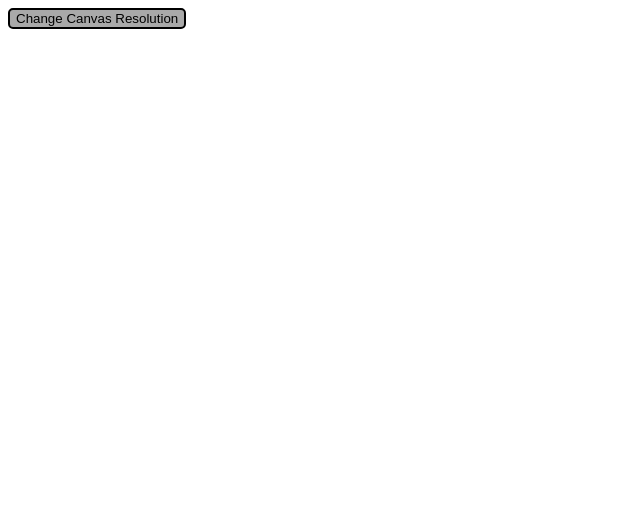
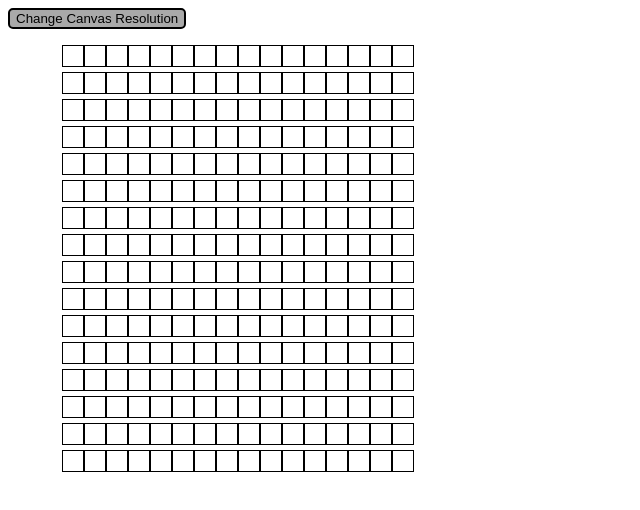
Before and after one commit to phearcet/odin-etch, a plain HTML site: page index.html in a window 1280 px wide. Shown: the whole page, without its empty margins (0-640 px from the left). Drawn offline with Linux system fonts and the light colour scheme.

Commit message:
Fixed grid format
Fixed the issue of blocks not displaying in a square format. but the size of block issue still persisted.

```diff
--- a/script.js
+++ b/script.js
@@ -3,7 +3,7 @@ const resBtn = document.querySelector("#btn");
 let resolution = 16;
 
 resBtn.addEventListener('click',() => {
-  let resolution = Number(window.prompt("Enter New Canvas Resolution (lower than 100)", 16));
+  let resolution = Number(window.prompt("Enter New Canvas Resolution (lower than 100)", '16'));
   if(resolution > 100) {
     alert("Error. Please enter a number under 100");
   };
@@ -12,19 +12,32 @@ resBtn.addEventListener('click',() => {
   drawDiv(resolution);
 });
 function drawDiv(resolution){
-  for (let i = 0; i < resolution*resolution; i++) {
+  for (let i = 0; i < resolution; i++) {
+
+    let row = document.createElement("div");
+    row.classList.add("grid");
+
+    for(let i = 0; i < resolution; i++){
+
       const div = document.createElement("div");
-
+      div.classList.add("grid");
       div.style.width = "20px";
       div.style.height = "20px";
+
       div.style.backgroundColor = "white";
       div.style.border = "solid 1px";
       div.onmouseenter = (Event) => {
         div.style.backgroundColor = "darkgrey";
     } ;
 
-    container.appendChild(div);
+      row.appendChild(div);
+    }
+  row.style.display = "flex";
+
+
+
+  container.appendChild(row);
 }
 }
 
-drawDiv();
+drawDiv(resolution);
--- a/style.css
+++ b/style.css
@@ -15,3 +15,7 @@
   border: solid 2px;
   border-radius: 5px;
 }
+
+/* .grid {
+  flex: auto;
+} */
```
Lines whose indentation alone changed are shown as unchanged.
